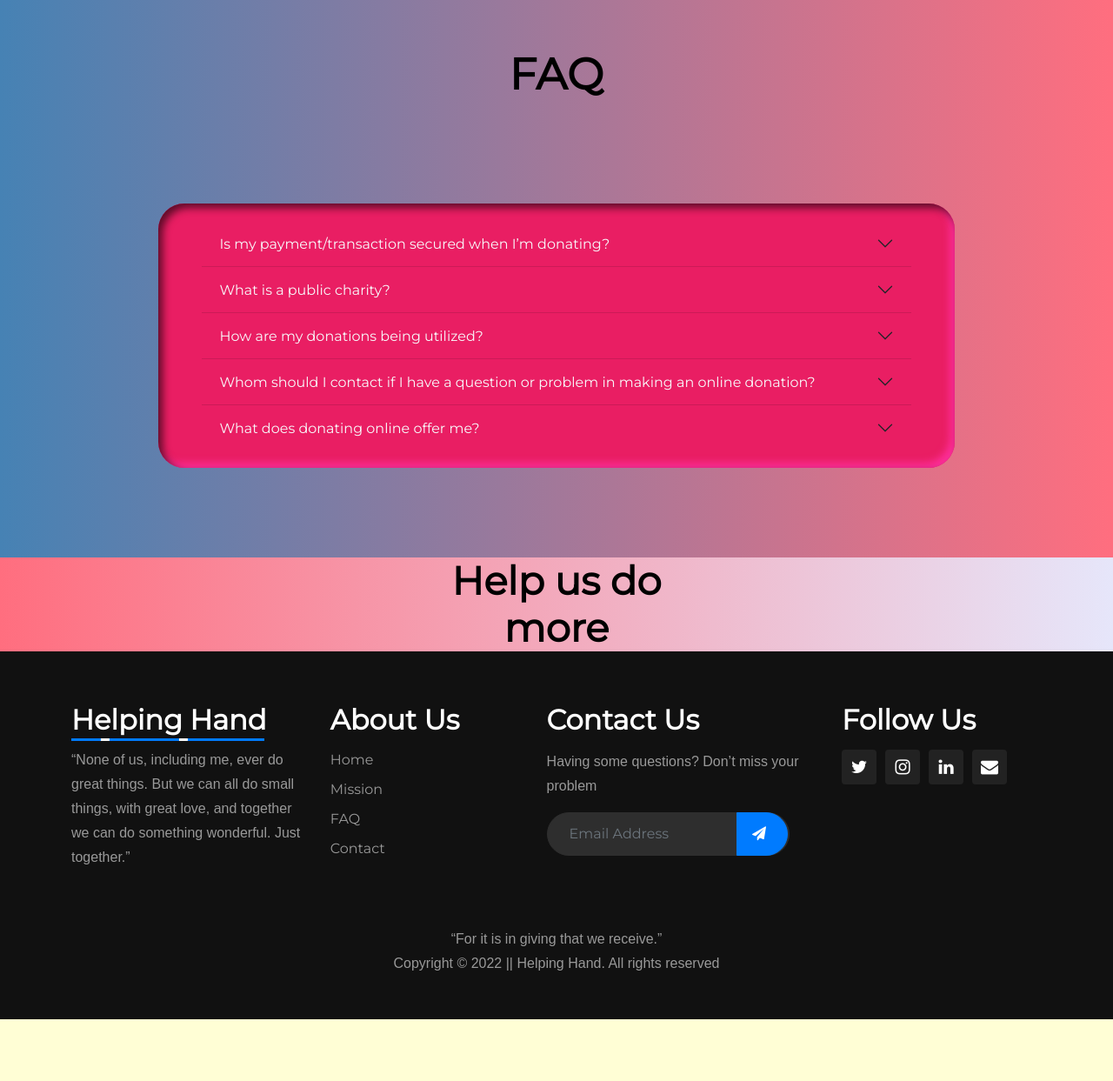
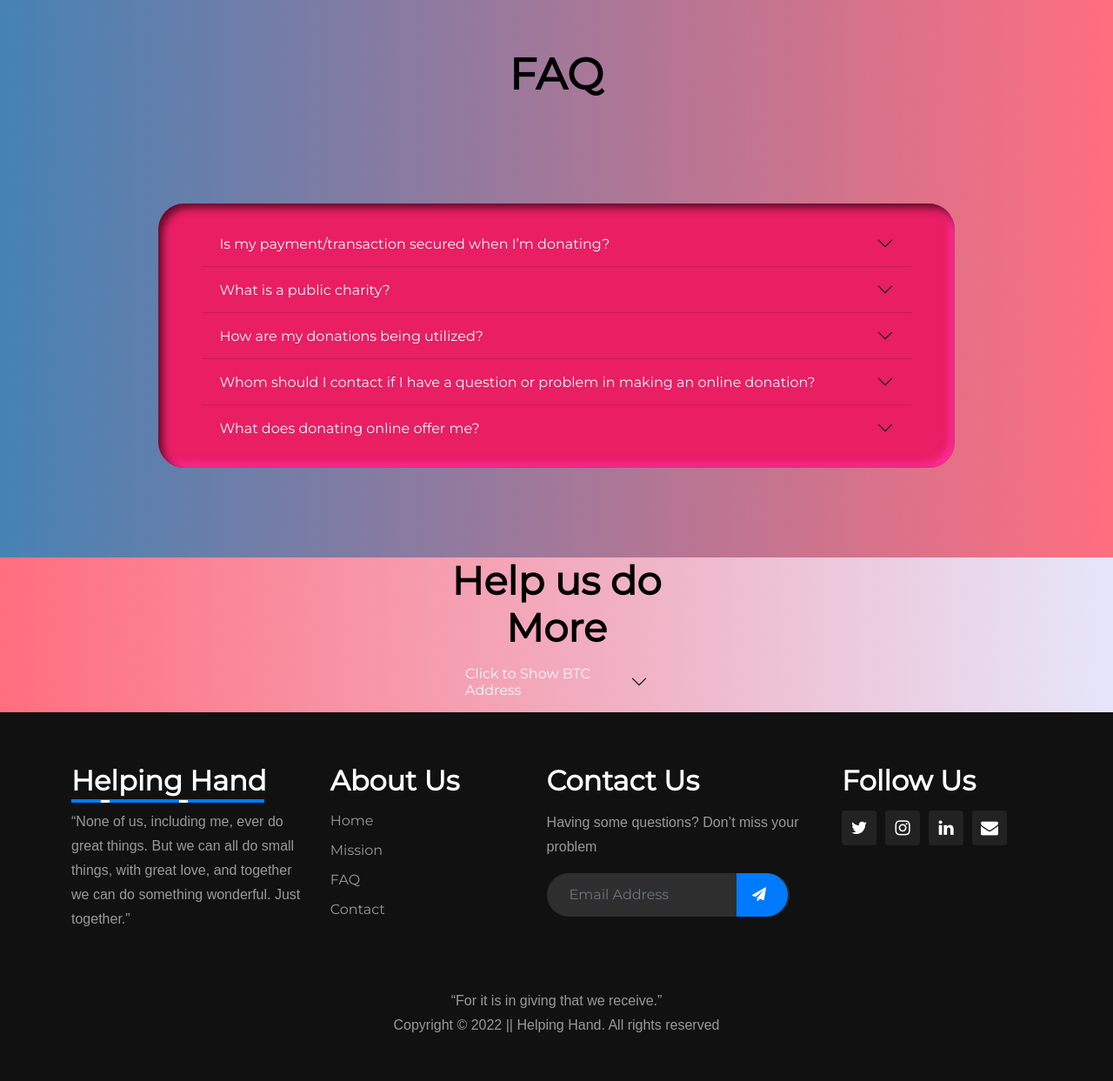
Before and after one commit to Bayaakolgo/tribute.github.io, a Django app: page / in a window 1280 px wide. Shown: the part 1871-3114 px from the top of the page at 87% size. Before the commit the page ends 3043 px from the top, so only its background shows below. Run offline with Django 3.2, Linux system fonts and the light colour scheme; some libraries are stand-ins or nearby versions.

Commit message:
Heroku deployment

```diff
--- a/home/static/css/styles.css
+++ b/home/static/css/styles.css
@@ -517,7 +517,12 @@ button {
 }
 
 
+
+
 /******** Contact Us *******/
+.btc{
+    margin-bottom: 20px;
+}
 .contact {
     display: block;
     color: white;
--- a/home/templates/index.html
+++ b/home/templates/index.html
@@ -263,13 +263,26 @@
     </section>
 
     <!--***** Contact Us *****-->
-    <section class="contact" id="contact">
-      <h2>Help us do more</h2>
+    <section class="contact" id="donate">
+      <h2 class="secf">Help us do More</h2>
+      <h2 class="accordion-header" id="flush-headingOne">
+        <button class="accordion-button collapsed bg-transparent text-light"type="button"data-bs-toggle="collapse"data-bs-target="#flush-collapseOne"aria-expanded="false"aria-controls="flush-collapseOne">
+          Click to Show BTC Address
+        </button>
+      </h2>
+
+      <div id="flush-collapseOne"class="accordion-collapse collapse text-light"aria-labelledby="flush-headingOne"data-bs-parent="#accordionFlushExample">
+        <div class="accordion-body answer answer btc">
+            bitcoin:bc1qcvx4tdd87zaxef4tztggzs9xzxcwwv5rdx7tsp
+        </div>
+      </div>
+
       <div id="smart-button-container">
         <div style="text-align: center;">
           <div id="paypal-button-container"></div>
         </div>
       </div>
+
       <script src="https://www.paypal.com/sdk/js?client-id=AZWsYM13dloq7U8fHIWQVgYx5AZ-jQpgWtsO1ytq_JxF6snHjuiCUX0oNpIarPPidP5tXlWWuZHtOnKp&enable-funding=venmo&currency=USD" data-sdk-integration-source="button-factory"></script>
       <script>
         function initPayPalButton() {
```
Also changed, not shown: 6 other files.
